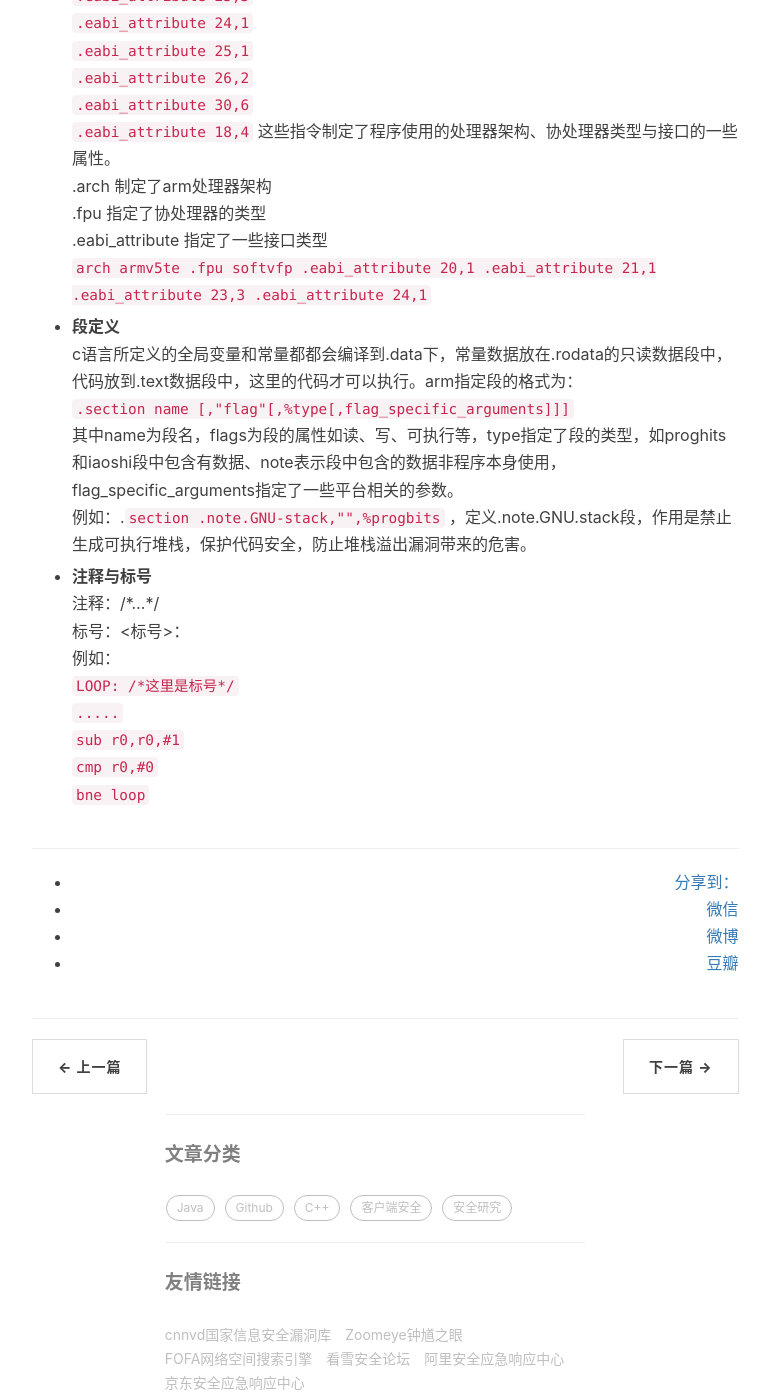
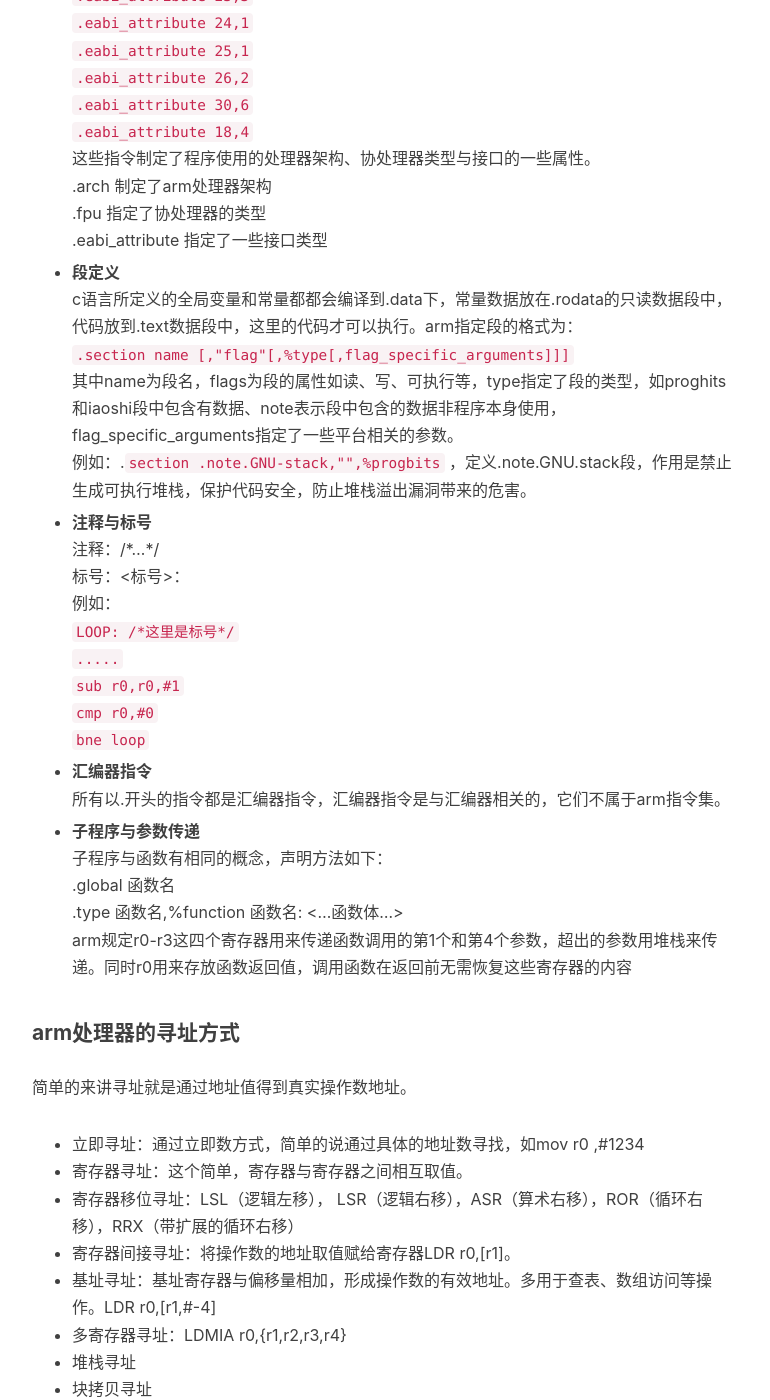
Before and after one commit to yangrz/blog, a Jekyll site: the page built from _posts/2017-01-16-androidSecurity.markdown, in a window 1280 px wide and 1400 px high, scrolled down 1935 px. Shown: the whole window, without its empty margins (233-1003 px from the left). Built offline with Jekyll 4.4.1, drawn with Linux system fonts in a browser that asks for light colours; nearby versions of some CDN libraries; comment, search, counter and statistics services are not loaded.

Commit message:
2017-02-17

````diff
--- a/_posts/2017-01-16-androidSecurity.markdown
+++ b/_posts/2017-01-16-androidSecurity.markdown
@@ -58,12 +58,6 @@ tags:
 .arch 制定了arm处理器架构
 .fpu 指定了协处理器的类型
 .eabi_attribute 指定了一些接口类型
-```arch  armv5te
-.fpu  softvfp
-.eabi_attribute  20,1
-.eabi_attribute  21,1
-.eabi_attribute  23,3
-.eabi_attribute  24,1```
 
 * __段定义__
 c语言所定义的全局变量和常量都都会编译到.data下，常量数据放在.rodata的只读数据段中，代码放到.text数据段中，这里的代码才可以执行。arm指定段的格式为：
@@ -80,3 +74,26 @@ c语言所定义的全局变量和常量都都会编译到.data下，常量数
 `sub r0,r0,#1`
 `cmp  r0,#0`
 `bne loop`
+
+* __汇编器指令__
+所有以\.开头的指令都是汇编器指令，汇编器指令是与汇编器相关的，它们不属于arm指令集。
+
+* __子程序与参数传递__
+子程序与函数有相同的概念，声明方法如下：
+.global  函数名
+.type       函数名,%function
+函数名:
+         <...函数体...>
+arm规定r0-r3这四个寄存器用来传递函数调用的第1个和第4个参数，超出的参数用堆栈来传递。同时r0用来存放函数返回值，调用函数在返回前无需恢复这些寄存器的内容
+
+#### arm处理器的寻址方式
+简单的来讲寻址就是通过地址值得到真实操作数地址。
+* 立即寻址：通过立即数方式，简单的说通过具体的地址数寻找，如mov r0 ,#1234
+* 寄存器寻址：这个简单，寄存器与寄存器之间相互取值。
+* 寄存器移位寻址：LSL（逻辑左移）， LSR（逻辑右移），ASR（算术右移），ROR（循环右移），RRX（带扩展的循环右移）
+* 寄存器间接寻址：将操作数的地址取值赋给寄存器LDR  r0,[r1]。
+* 基址寻址：基址寄存器与偏移量相加，形成操作数的有效地址。多用于查表、数组访问等操作。LDR r0,[r1,#-4]
+* 多寄存器寻址：LDMIA r0,{r1,r2,r3,r4}
+* 堆栈寻址
+* 块拷贝寻址
+* 相对寻址
````
Also changed, not shown: _posts/2017-01-17-test.markdown (deleted, +0 -38 lines).
